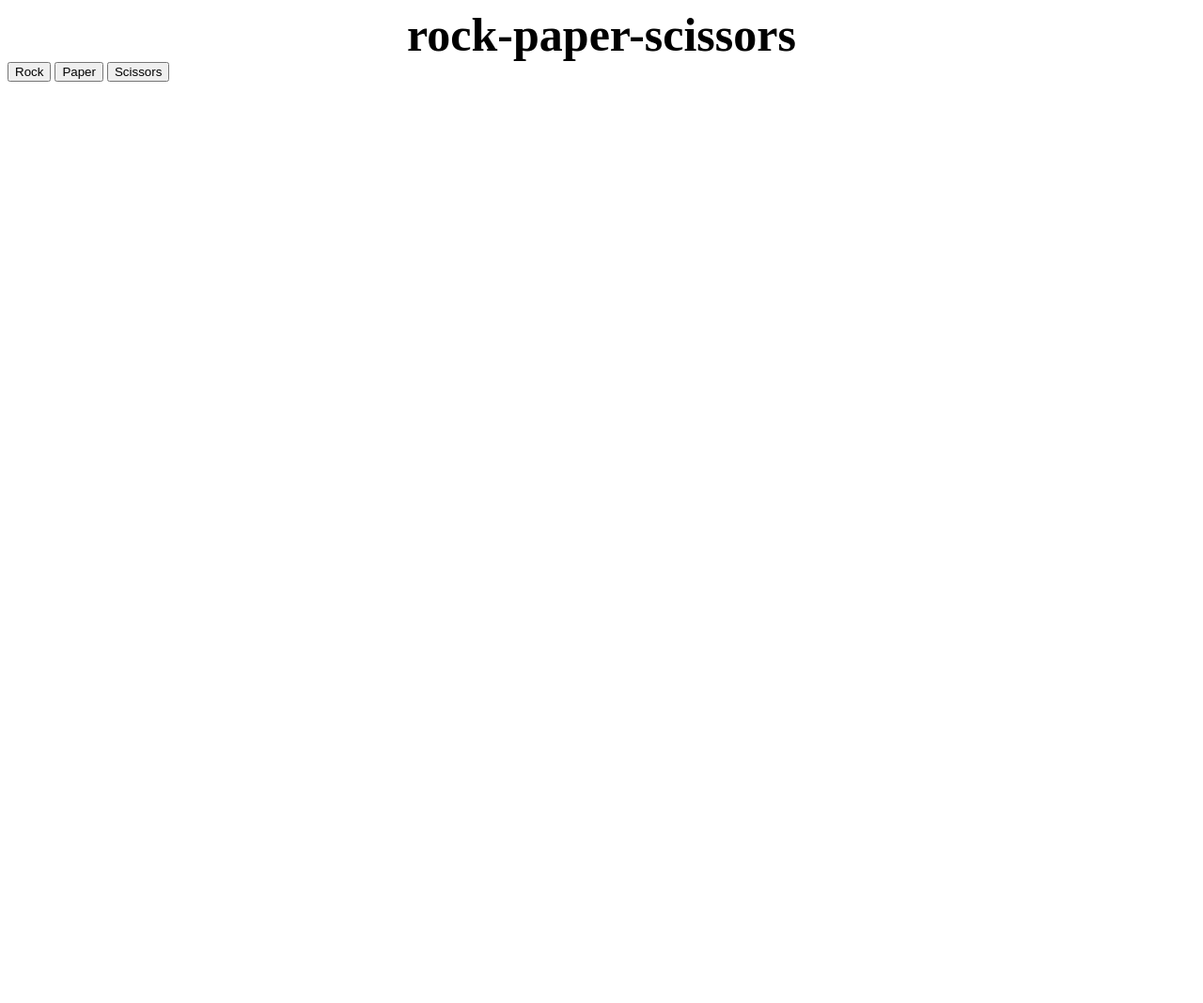
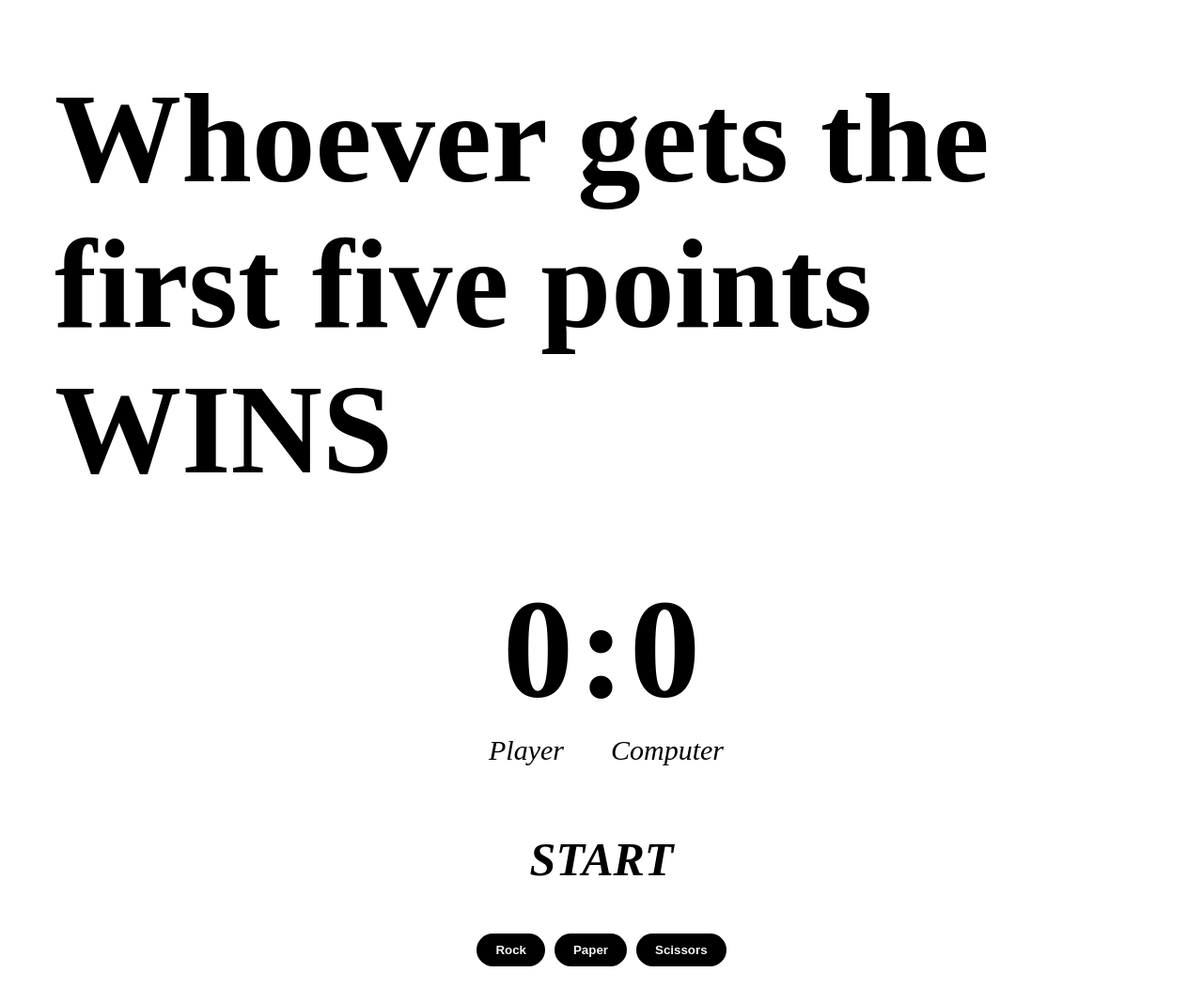
Before and after one commit to rajvatsal/rock-Paper-Scissors, a plain HTML site: page index.html in a window 1280 px wide. Shown: the whole page at 94% size. Before the commit the page ends 800 px from the top, so only its background shows below. Drawn offline with Linux system fonts and the light colour scheme.

Commit message:
MAJOR: Add scores to the output. This commit will also drastically change the look and feel of the game.

```diff
--- a/index.html
+++ b/index.html
@@ -8,12 +8,24 @@
     <link href = "./style.css" rel = "stylesheet">
 </head>
 <body>
-    <div class = "page"></div>
-        <div class = "messages" id = "content">rock-paper-scissors</div>
+    <div class = "page">
+        <div id = "firstMessage">Whoever gets the first five points WINS</div>
+        <div class = "scoreContainer" id = "content">
+            <div class = "playerScore">0</div>
+            <div class = "colon">:</div>
+            <div class = "compScore">0</div>
+        </div>
+        <div class = "nameTag">
+            <div class = "tagPlayer">Player</div>
+            <div class = "tagComp">Computer</div>
+        </div>
+        <div class = "messageContainer">
+            <div id = "messages">START</div>
+        </div>
         <div class = "button-container">
-            <button class = "rock">Rock</button>
-            <button class = "paper">Paper</button>
-            <button class = "scissors">Scissors</button>
+            <button class = "rock button">Rock</button>
+            <button class = "paper button">Paper</button>
+            <button class = "scissors button">Scissors</button>
         </div>
     </div>
     <script src="./script.js"></script>
--- a/script.js
+++ b/script.js
@@ -3,13 +3,11 @@ function getComputerChoice(){
     // 1 = rock, 2 = paper and 3 = scissors
     return Math.floor(Math.random() * 3) + 1;
 }
-
 function getPlayerChoiceNumber(choicePlayer){   //showRoundWinner() works with numbers
     if (choicePlayer = "ROCK") return 1;
     else if(choicePlayer = "PAPER") return 2;
     else return 3;
 }
-
 function showRoundWinner(choiceComputer, choicePlayer){
     let roundResult = "";
 
@@ -28,30 +26,19 @@ function showRoundWinner(choiceComputer, choicePlayer){
     }
     return roundResult;
 }
+let text =  document.querySelector('#messages'), textValue = "", scorePlayer = 0, scoreComp = 0;
+const choice = document.querySelectorAll('button');
+const scoreP = document.querySelector('.playerScore'), scoreC = document.querySelector('.compScore');
 
-let text =  document.querySelector('#content'), textValue = "", scoreComp = 0, scorePlayer = 0;
-const choice = document.querySelectorAll('button');
 choice.forEach(button => button.addEventListener('click', (e) => {
-    text.textContent = showRoundWinner(getComputerChoice(), getPlayerChoiceNumber(e.target.textContent));
+    textValue = text.textContent = showRoundWinner(getComputerChoice(), getPlayerChoiceNumber(e.target.textContent));
 
-    textValue = text.textContent;
-if (textValue.includes("WON") === true)      ++scorePlayer;
-else if(textValue.includes("lost") === true) ++scoreComp;
-
+if (textValue.includes("WON") === true) scoreP.textContent = ++scorePlayer;
+else if(textValue.includes("lost") === true) scoreC.textContent = ++scoreComp;
 if (scoreComp === 5 || scorePlayer === 5){
     if (scorePlayer > scoreComp) text.textContent = 'You won the match congrats !!!';
-    else text.textContent = 'You lost the match :(';
-    scorePlayer = 0;
-    scoreComp = 0;
+    else text.textContent = 'GAME OVER';
+    scoreP.textContent = scorePlayer = 0;
+    scoreC.textContent = scoreComp = 0;
 }
 }))
-textValue = text.textContent;
-if (textValue.includes("WON") === true)      ++scorePlayer;
-else if(textValue.includes("lost") === true) ++scoreComp;
-
-if (scoreComp === 5 || scorePlayer === 5){
-    if (scorePlayer > scoreComp) text.textContent = 'You won the match congrats !!!';
-    else text.textContent = 'You lost the match :(';
-    scorePlayer = 0;
-    scoreComp = 0;
-}
--- a/style.css
+++ b/style.css
@@ -1,5 +1,43 @@
-.messages{
+.scoreContainer, #messages, #firstMessage{
+    display: flex;
+    margin: 70px 50px 5px;
+    font-size: 150px;
+    font-weight: bold;
+    justify-content: center;
+    gap: 5px;
+}
+.button-container{
+    display: flex;
+    justify-content: center;
+    margin: 50px auto 120px;
+    gap: 10px;
+}
+.button{
+    padding: 10px 20px;
+    color: whitesmoke;
+    background-color: rgb(0, 0, 0);
+    font-weight: 600;
+    border-radius: 100px;
+    border-width: 0px;
+}
+.nameTag{
+    display: flex;
+    justify-content: center;
+    font-size: 30px;
+    font-style: italic;
+    gap: 50px;
+}
+.nameTag .tagPlayer{
+    margin-left: 10px;
+}
+.page #messages{
     font-size: 50px;
-    font-weight: bold;
-    text-align: center;
+    font-style: italic;
 }
+.page, #firstMessage{
+    font-size:135px;
+}
+.page{
+    margin: 0 0;
+    padding: 0 0;
+}
```
